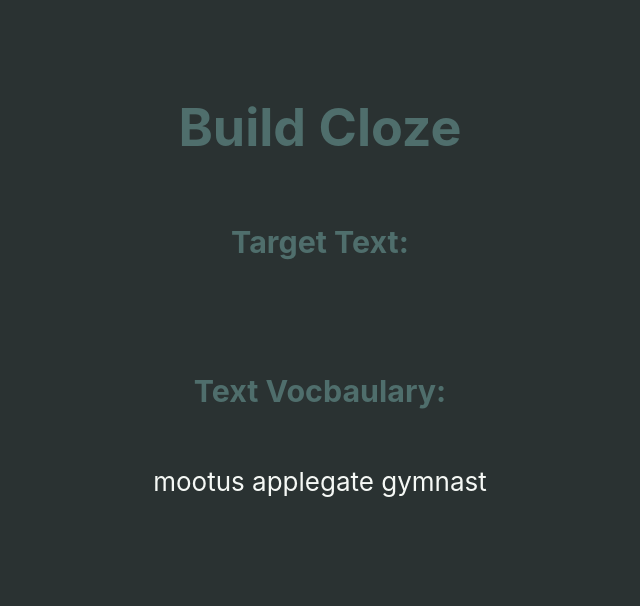
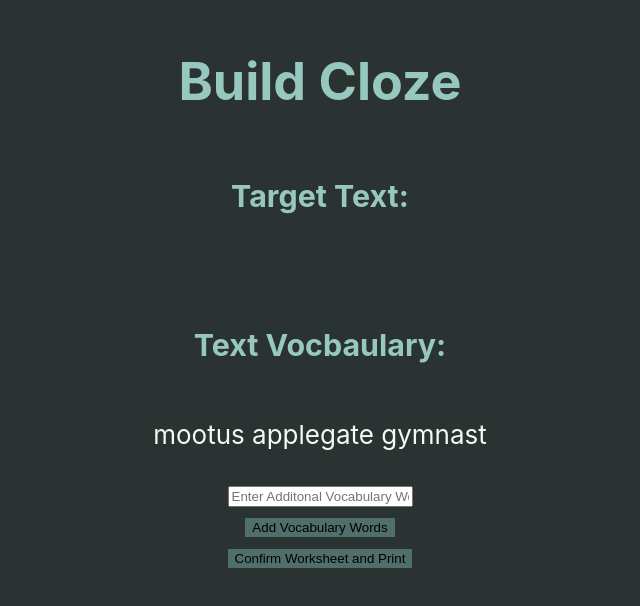
Before and after one commit to Cameron-Grams/cloze-maker, a React (Create React App) app: page /build-cloze in a window 1280 px wide. Shown: the part 108-714 px from the top of the page, without its empty margins (320-960 px from the left). Built offline with nearby package versions, Linux system fonts and the light colour scheme.

Commit message:
fix the print

```diff
--- a/src/actions/textActions.js
+++ b/src/actions/textActions.js
@@ -25,7 +25,6 @@ export function registerOriginalText( values ){
 
 export function vocabularyWord( selectedWord ){
     console.log( "in text action with position word object ", selectedWord );
-
     return({
         type: actionTypes.addVocabularyWord,
         data: {
--- /dev/null
+++ b/src/containers/BuildCloze/AddVocabularyWords.jsx
@@ -0,0 +1,17 @@
+import React from 'react';
+import { Field, reduxForm } from 'redux-form';
+
+let AddVocabularyWords = ( props ) => {
+    return(
+        <form onSubmit={ props.handleSubmit } >
+            <div>< Field className = "newVocab" name="additionalVocabulary" component={ "input" } placeholder="Enter Additonal Vocabulary Words"   /></div>
+            <button className="submitButton" type="submit" >Add Vocabulary Words</button>
+        </form>
+    )
+}
+
+AddVocabularyWords = reduxForm({
+    form: 'moreVocab'
+})( AddVocabularyWords );
+
+export default AddVocabularyWords;
--- a/src/containers/BuildCloze/BuildCloze.css
+++ b/src/containers/BuildCloze/BuildCloze.css
@@ -3,5 +3,5 @@
 }
 
 h1, h3{
-    color: #4f6e6c;
+    color: #97c8bf;
 }
--- a/src/containers/BuildCloze/BuildCloze.jsx
+++ b/src/containers/BuildCloze/BuildCloze.jsx
@@ -1,6 +1,7 @@
 import React from 'react';
 import { connect } from 'react-redux';
 import {  vocabularyWord, updateWordDisplay } from '../../actions/textActions';
+import AddVocabularyWords from './AddVocabularyWords';
 import './BuildCloze.css';
 
 class BuildCloze extends React.Component{
@@ -8,6 +9,8 @@ class BuildCloze extends React.Component{
     constructor( props ){
         super( props );
         this.recognizeWord = this.recognizeWord.bind( this );
+        this.moreVocab = this.moreVocab.bind( this );
+        this.goToConfirm = this.goToConfirm.bind( this );
     };
 
     recognizeWord( positionValue ){
@@ -22,6 +25,16 @@ class BuildCloze extends React.Component{
         )
         this.props.updateWordDisplay( updatedWordObjects );
         this.props.vocabularyWord( targetWordObject[ 0 ].originalWord );
+    }
+
+    moreVocab( wordValue ){
+        console.log( 'in build cloze with: ', wordValue )
+        let newWordArray = wordValue.additionalVocabulary.split( " " );
+        newWordArray.forEach( ( newWord ) => this.props.vocabularyWord( newWord ) );
+    }
+
+    goToConfirm(){
+        this.props.history.push( '/confirm-cloze' );
     }
 
     render() {
@@ -54,6 +67,8 @@ class BuildCloze extends React.Component{
             <p>{ DisplayText }</p>
             <h3>Text Vocbaulary:</h3>
             <p>{ DisplayVocabulary }</p>
+            < AddVocabularyWords onSubmit={ this.moreVocab } />
+            <div><button className="submitButton" onClick={ this.goToConfirm } >Confirm Worksheet and Print</button></div>
             </header>
         </div>
         );
--- a/src/containers/ConfirmCloze/ConfirmCloze.jsx
+++ b/src/containers/ConfirmCloze/ConfirmCloze.jsx
@@ -1,15 +1,51 @@
 import React from 'react';
+import { connect } from 'react-redux';
 import ReactToPrint from 'react-to-print';
 import './ConfirmCloze.css';
 
+
+
+
+
 class ComponentToPrint extends React.Component{
+    constructor( props ){
+      super( props );
+    }
+
     render() {
+
+        let DisplayText = ( this.props.wordObjects ).map( item => {
+            return(  <span
+                className="wordSpan"
+                id={ `word_${ item.position }` } >
+                { item.displayShowing }{ " " }
+
+            </span> )
+        } );
+
+        let DisplayVocabulary = ( this.props.vocabularyList ).map( ( word, index ) => {
+            return(
+                <span className="vocabularySpan"
+                    key={ index }
+                >
+                    { word }{" "}
+                </span>
+            )
+        })
+
+
+
+
+
+
         return (
         <div className="App">
             <header className="App-header">
             <div id="printComponentDiv">
                 <h1>Title of the Worksheet</h1>
                 <p>Confirm Cloze content</p>
+                <p>{ DisplayVocabulary }</p>
+                <p>{ DisplayText }</p>
             </div>
             </header>
         </div>
@@ -17,6 +53,14 @@ class ComponentToPrint extends React.Component{
     }
 
 }
+
+const mapStateToProps = ( state ) => ( {
+    wordObjects: state.reducer.wordObjects,
+    vocabularyList: state.reducer.vocabularyList
+})
+
+connect( mapStateToProps, {} )( ComponentToPrint );
+
 
 class ConfirmCloze extends React.Component {
   render() {
@@ -35,9 +79,9 @@ class ConfirmCloze extends React.Component {
   }
 }
 
+
 export default ConfirmCloze;
 
 
 
-
 // scramble the vocabulary before printing  https://stackoverflow.com/questions/2450954/how-to-randomize-shuffle-a-javascript-array
--- a/src/store.js
+++ b/src/store.js
@@ -1,3 +1,4 @@
+import * as actionType from './actions/actionTypes';
 import { combineReducers, createStore, compose } from 'redux';
 import Reducer from './reducers/reducer';
 import { reducer as formReducer } from 'redux-form';
@@ -6,7 +7,17 @@ const composeEnhancers = window.__REDUX_DEVTOOLS_EXTENSION_COMPOSE__ || compose;
 
 const MasterReducer = combineReducers( {
     reducer: Reducer,
-    form: formReducer
+    form: formReducer.plugin( {
+        moreVocab: ( state, action ) => {
+            switch( action.type ){
+                case actionType.addVocabularyWord:{
+                    return undefined
+                }
+                default:
+                    return state
+            }
+        }
+    })
 })
 
 const store = createStore(
```
